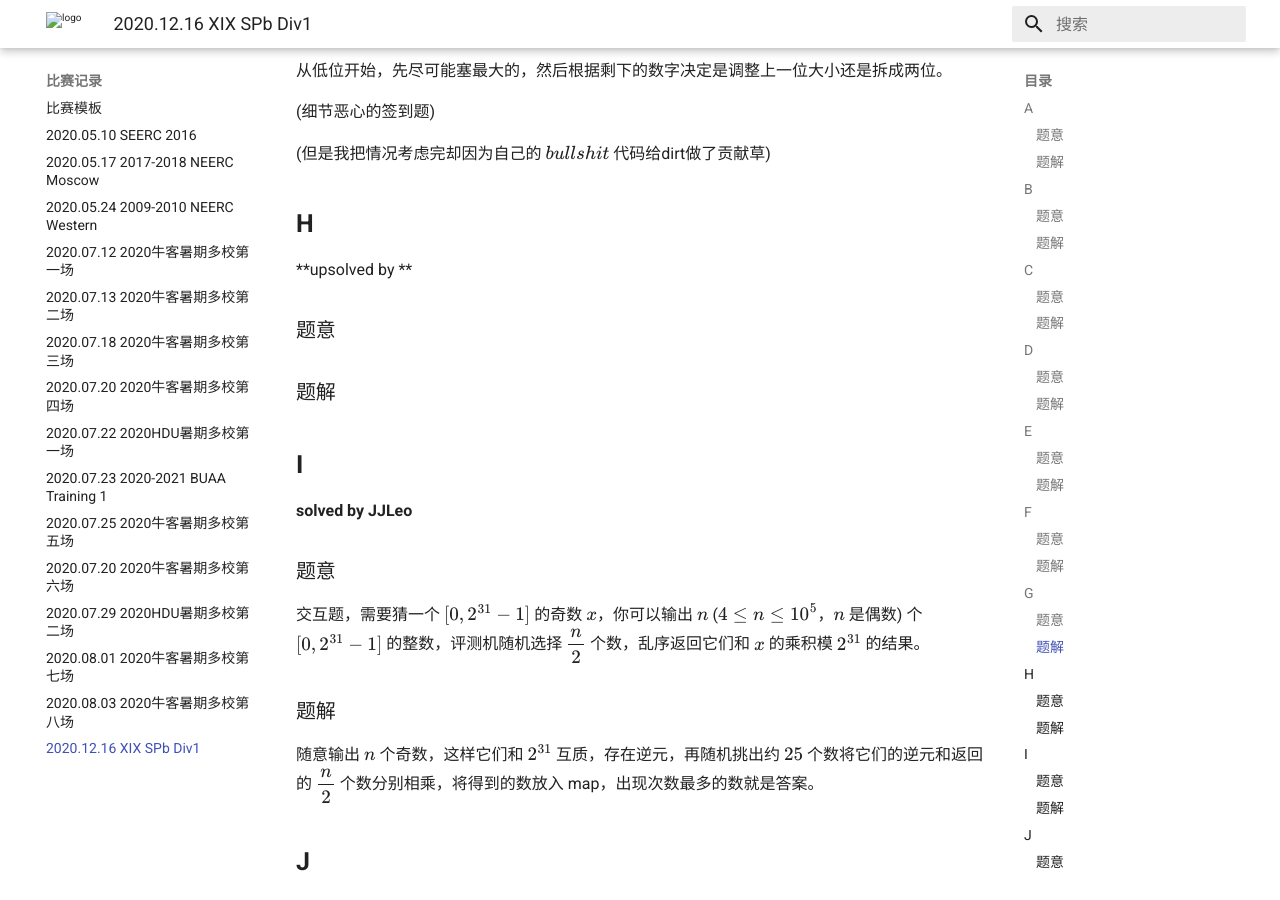
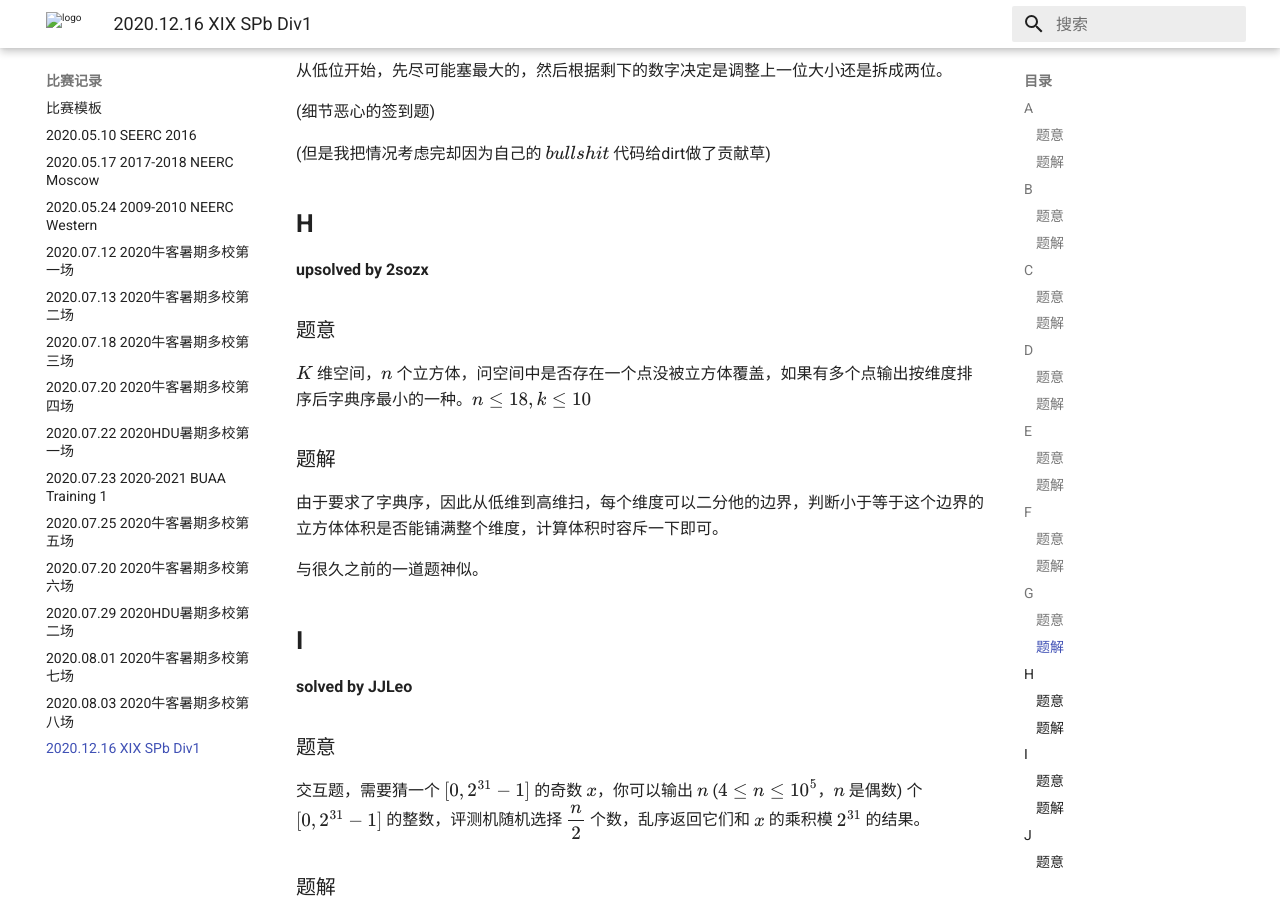
Before and after one commit to Kaguya-samaWannaMeAC/kaguya-samawannameac.github.io, an MkDocs documentation site: the page built from docs/contest/2020-12-16 XIX SPb Div1.md, in a window 1280 px wide and 900 px high, scrolled down 2693 px. Built offline with MkDocs 1.6.1 and Material for MkDocs 9.7.7, drawn with Linux system fonts in a browser that asks for light colours; formulas are drawn with MathJax 3.

Commit message:
XIX SPb Div1 H solution

```diff
--- a/docs/contest/2020-12-16 XIX SPb Div1.md
+++ b/docs/contest/2020-12-16 XIX SPb Div1.md
@@ -104,15 +104,17 @@ $$
 
 ## **H**
 
-**upsolved by **
+**upsolved by 2sozx**
 
 ### 题意
 
-
+$K$ 维空间，$n$ 个立方体，问空间中是否存在一个点没被立方体覆盖，如果有多个点输出按维度排序后字典序最小的一种。$n\le18, k\le10$
 
 ### 题解
 
+由于要求了字典序，因此从低维到高维扫，每个维度可以二分他的边界，判断小于等于这个边界的立方体体积是否能铺满整个维度，计算体积时容斥一下即可。
 
+与很久之前的一道题神似。
 
 ## **I**
 
```
